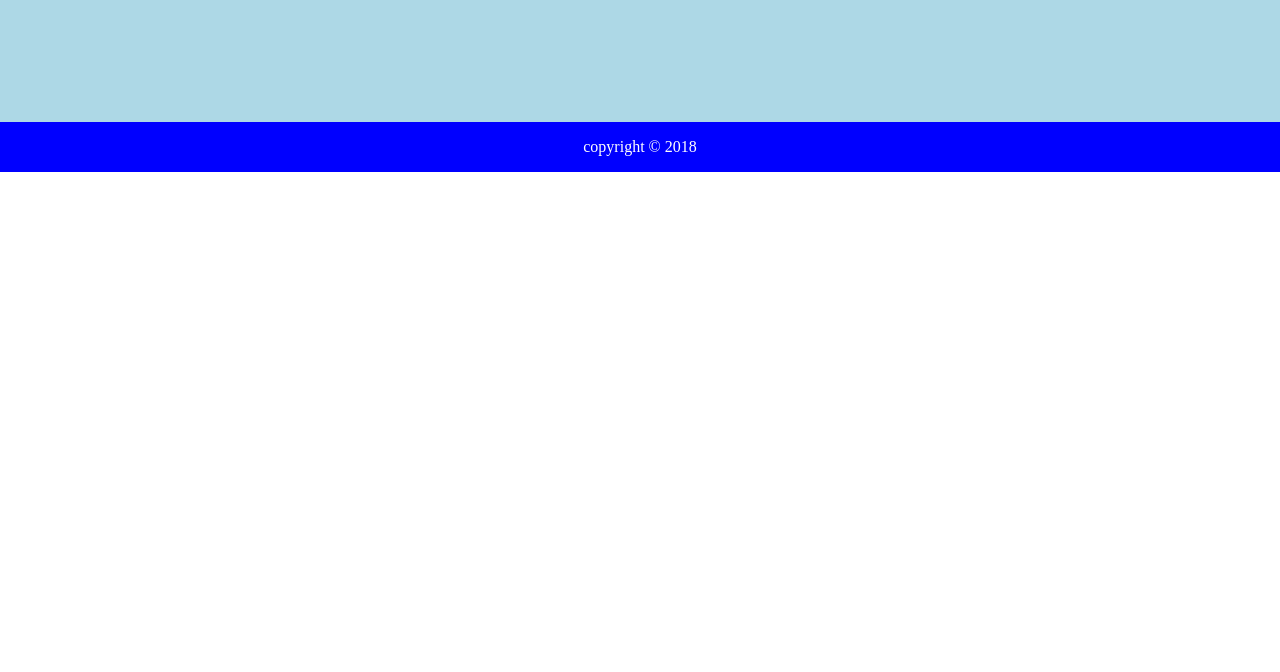
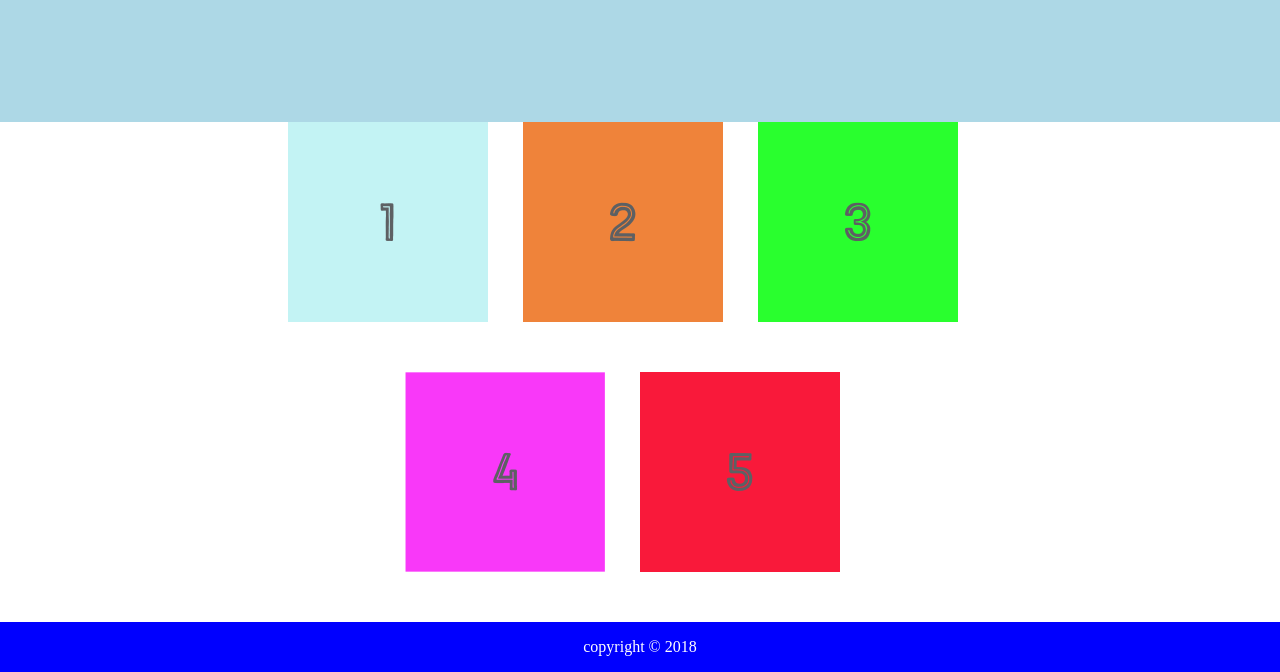
Before and after one commit to JessyRivard/Introtoflexbox-Practice, a plain HTML site: page index.html in a window 1280 px wide. Shown: the part 236-908 px from the top of the page. Before the commit the page ends 800 px from the top, so only its background shows below. Drawn offline with Linux system fonts and the light colour scheme.

Commit message:
Flex-Wrap
Practiced flex-wrapping items

```diff
--- a/index.html
+++ b/index.html
@@ -32,6 +32,25 @@
             </div>
         </div>
     </div>
+    <div class="image-grid-container">
+        <div class="image-grid">
+            <div class="image-grid-item first-item">
+                <img src="images/one.png">
+            </div>
+            <div class="image-grid-item">
+                <img src="images/two.png">
+            </div>
+            <div class="image-grid-item">
+                <img src="images/three.png">
+            </div>
+            <div class="image-grid-item">
+                <img src="images/four.png">
+            </div>
+            <div class="image-grid-item last-item">
+                <img src="images/five.png">
+            </div>
+        </div>
+    </div>
     <div class="footer">
         <div class="copyright">copyright &copy; 2018</div>
     </div>
--- a/style.css
+++ b/style.css
@@ -42,6 +42,20 @@
     justify-content: space-between;
     align-items: center;
 }
+.image-grid-container {
+    display: flex;
+    justify-content: center;
+}
+.image-grid {
+    width: 900px;
+    display: flex;
+    justify-content: center;
+    flex-wrap: wrap;
+}
+.image-grid-item {
+    width: 235px;
+    height: 250px;
+}
 .footer {
     background-color: blue;
     color: white;
```
